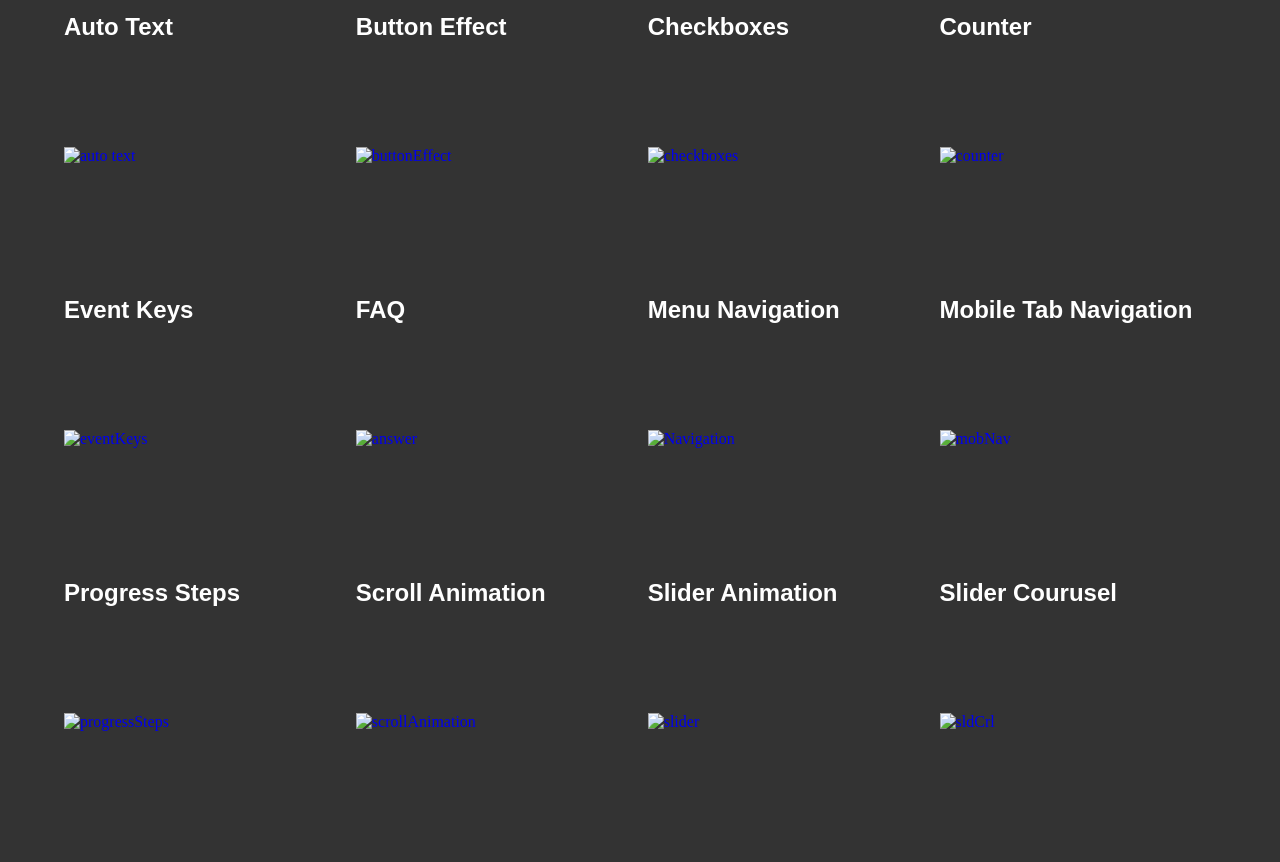
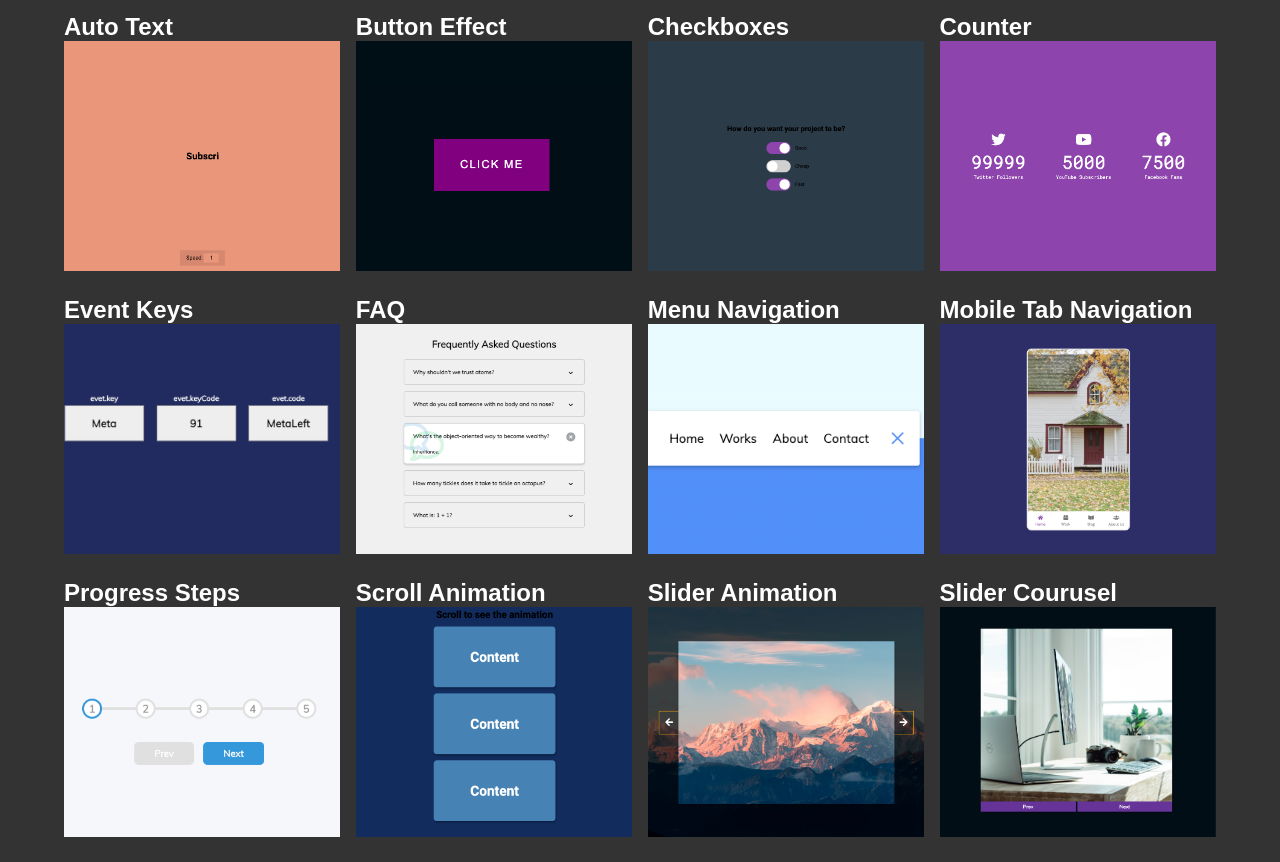
Before and after one commit to dk-dev10/pets, a plain HTML site: page index.html in a window 1280 px wide. Drawn offline with Linux system fonts and the light colour scheme; the site is published under a folder, as on GitHub Pages, so addresses that start at the root find nothing.

Commit message:
path in img

```diff
--- a/index.html
+++ b/index.html
@@ -12,73 +12,73 @@
       <a href="/autoText/" class="pet">
         <h1>Auto Text</h1>
         <div class="picture">
-          <img src="/assets/autoTex.png" alt="auto text" />
+          <img src="assets/autoTex.png" alt="auto text" />
         </div>
       </a>
       <a href="/buttonEffect/" class="pet">
         <h1>Button Effect</h1>
         <div class="picture">
-          <img src="/assets/buttonEffect.png" alt="buttonEffect" />
+          <img src="assets/buttonEffect.png" alt="buttonEffect" />
         </div>
       </a>
       <a href="/checkBoxes/" class="pet">
         <h1>Checkboxes</h1>
         <div class="picture">
-          <img src="/assets/checkboxes.png" alt="checkboxes" />
+          <img src="assets/checkboxes.png" alt="checkboxes" />
         </div>
       </a>
       <a href="/counter/" class="pet">
         <h1>Counter</h1>
         <div class="picture">
-          <img src="/assets/counter.png" alt="counter" />
+          <img src="assets/counter.png" alt="counter" />
         </div>
       </a>
       <a href="/eventKeys/" class="pet">
         <h1>Event Keys</h1>
         <div class="picture">
-          <img src="/assets/keyCode.png" alt="eventKeys" />
+          <img src="assets/keyCode.png" alt="eventKeys" />
         </div>
       </a>
       <a href="/FAQ/" class="pet">
         <h1>FAQ</h1>
         <div class="picture">
-          <img src="/assets/answer.png" alt="answer" />
+          <img src="assets/answer.png" alt="answer" />
         </div>
       </a>
       <a href="/menu/" class="pet">
         <h1>Menu Navigation</h1>
         <div class="picture">
-          <img src="/assets/menu.png" alt="Navigation" />
+          <img src="assets/menu.png" alt="Navigation" />
         </div>
       </a>
       <a href="/mobNav/" class="pet">
         <h1>Mobile Tab Navigation</h1>
         <div class="picture">
-          <img src="/assets/mobNav.png" alt="mobNav" />
+          <img src="assets/mobNav.png" alt="mobNav" />
         </div>
       </a>
       <a href="/progressSteps/" class="pet">
         <h1>Progress Steps</h1>
         <div class="picture">
-          <img src="/assets/steps.png" alt="progressSteps" />
+          <img src="assets/steps.png" alt="progressSteps" />
         </div>
       </a>
       <a href="/scrollAnimation/" class="pet">
         <h1>Scroll Animation</h1>
         <div class="picture">
-          <img src="/assets/scroll.png" alt="scrollAnimation" />
+          <img src="assets/scroll.png" alt="scrollAnimation" />
         </div>
       </a>
       <a href="/slider/" class="pet">
         <h1>Slider Animation</h1>
         <div class="picture">
-          <img src="/assets/sld.png" alt="slider" />
+          <img src="assets/sld.png" alt="slider" />
         </div>
       </a>
       <a href="/scrollAnimation/" class="pet">
         <h1>Slider Courusel</h1>
         <div class="picture">
-          <img src="/assets/sldCrl.png" alt="sldCrl" />
+          <img src="assets/sldCrl.png" alt="sldCrl" />
         </div>
       </a>
     </div>
```
